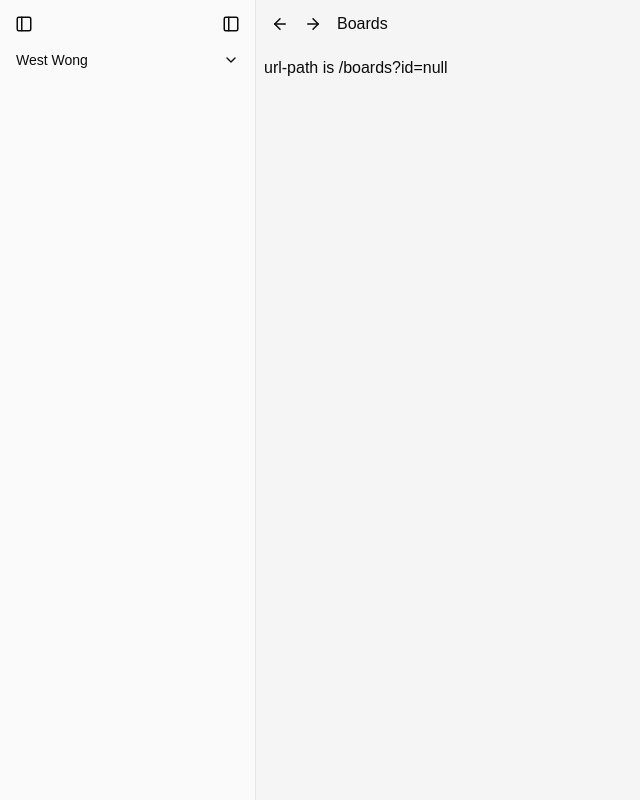
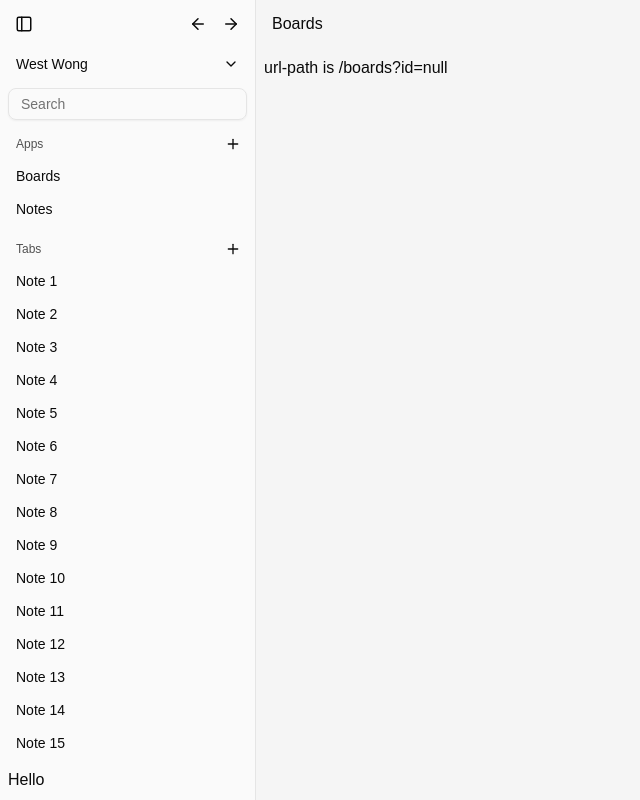
Before and after one commit to makeonteam/template-next-cross, a Next.js app: page /boards in a window 1280 px wide. Shown: the whole page, without its empty margins (0-640 px from the left). Built offline with nearby package versions, Linux system fonts and the light colour scheme.

Commit message:
merge condition; add BackwardAndForward to sidebar; add some menus

```diff
--- a/src/app/(main)/layout.tsx
+++ b/src/app/(main)/layout.tsx
@@ -1,5 +1,5 @@
 import { SidebarProvider } from "@components/shadcn/ui/sidebar";
-import { AppSidebar } from "@components/common/AppSidebar";
+import AppSidebar from "@components/common/AppSidebar";
 
 export default function MainLayout({
   children,
--- a/src/shared/components/common/AppSidebar.tsx
+++ b/src/shared/components/common/AppSidebar.tsx
@@ -1,5 +1,5 @@
 "use client";
-import { ChevronDownIcon } from "lucide-react";
+import { ChevronDownIcon, PlusIcon } from "lucide-react";
 import {
   Sidebar,
   SidebarHeader,
@@ -8,6 +8,9 @@ import {
   SidebarMenuButton,
   SidebarContent,
   SidebarGroup,
+  SidebarGroupLabel,
+  SidebarGroupAction,
+  SidebarGroupContent,
   SidebarFooter,
 } from "@components/shadcn/ui/sidebar";
 
@@ -19,18 +22,25 @@ import {
 } from "@components/shadcn/ui/dropdown-menu";
 
 import SidebarToggler from "@components/common/SidebarToggler";
+import { BackwardAndForward } from "@components/common/AppTopbar";
+import { Input } from "../shadcn/ui/input";
 
-export function AppSidebar({
-  className,
-}: React.ComponentProps<typeof Sidebar>) {
+import { useRouter } from "next/navigation";
+
+function AppSidebar({ className }: React.ComponentProps<typeof Sidebar>) {
+  const router = useRouter();
+  const tabs = [...Array(40)];
+
   return (
     <Sidebar className={className}>
-      <SidebarHeader>
+      <SidebarHeader className="pb-0">
         <SidebarMenu>
           <SidebarMenuItem className="flex justify-between">
-            <SidebarToggler variant="normal" />
-            <SidebarToggler variant="normal" />
+            <SidebarToggler />
+            <BackwardAndForward />
           </SidebarMenuItem>
+        </SidebarMenu>
+        <SidebarMenu>
           <SidebarMenuItem>
             <DropdownMenu>
               <DropdownMenuTrigger asChild>
@@ -46,12 +56,72 @@ export function AppSidebar({
             </DropdownMenu>
           </SidebarMenuItem>
         </SidebarMenu>
+        <SidebarMenu>
+          <SidebarMenuItem>
+            <Input type="text" placeholder="Search" className="h-8" />
+          </SidebarMenuItem>
+        </SidebarMenu>
+        <SidebarGroup className="p-0">
+          <SidebarGroupLabel>Apps</SidebarGroupLabel>
+          <SidebarGroupAction className="top-1.5 right-1">
+            <PlusIcon /> <span className="sr-only">Add app</span>
+          </SidebarGroupAction>
+          <SidebarGroupContent>
+            <SidebarMenu className="gap-[1px]">
+              <SidebarMenuItem>
+                <SidebarMenuButton
+                  onClick={() => {
+                    router.push("/boards");
+                  }}
+                >
+                  Boards
+                </SidebarMenuButton>
+              </SidebarMenuItem>
+              <SidebarMenuItem>
+                <SidebarMenuButton
+                  onClick={() => {
+                    router.push("/notes");
+                  }}
+                >
+                  Notes
+                </SidebarMenuButton>
+              </SidebarMenuItem>
+            </SidebarMenu>
+          </SidebarGroupContent>
+        </SidebarGroup>
       </SidebarHeader>
-      <SidebarContent>
-        <SidebarGroup />
-        <SidebarGroup />
+      <SidebarContent className="gap-0">
+        <SidebarGroup className="h-full">
+          <SidebarGroupLabel>Tabs</SidebarGroupLabel>
+          <SidebarGroupAction>
+            <PlusIcon /> <span className="sr-only">Add app</span>
+          </SidebarGroupAction>
+          <SidebarGroupContent>
+            <SidebarMenu className="gap-[1px]">
+              {tabs.map((_, index) => {
+                const tab = {
+                  id: index,
+                  name: `Note ${index + 1}`,
+                };
+                return (
+                  <SidebarMenuItem key={tab.id}>
+                    <SidebarMenuButton
+                      onClick={() => {
+                        router.push(`/notes?id=${tab.id + 1}`);
+                      }}
+                    >
+                      {tab.name}
+                    </SidebarMenuButton>
+                  </SidebarMenuItem>
+                );
+              })}
+            </SidebarMenu>
+          </SidebarGroupContent>
+        </SidebarGroup>
       </SidebarContent>
-      <SidebarFooter />
+      <SidebarFooter>Hello</SidebarFooter>
     </Sidebar>
   );
 }
+
+export default AppSidebar;
--- a/src/shared/components/common/AppTopbar.tsx
+++ b/src/shared/components/common/AppTopbar.tsx
@@ -2,6 +2,7 @@ import { ArrowLeftIcon, ArrowRightIcon } from "lucide-react";
 import { useRouter } from "next/navigation";
 
 import { Button } from "@components/shadcn/ui/button";
+import { useSidebar } from "@components/shadcn/ui/sidebar";
 import SidebarToggler from "@components/common/SidebarToggler";
 
 function AppTopbar({ children, ...props }: React.ComponentProps<"div">) {
@@ -9,16 +10,22 @@ function AppTopbar({ children, ...props }: React.ComponentProps<"div">) {
     <div className="flex h-12 w-full items-center select-none" {...props}>
       <div className="flex items-center gap-2 p-2">
         <SidebarToggler variant="smart" />
-        <BackwardAndForward />
+        <BackwardAndForward variant="smart" />
       </div>
       {children}
     </div>
   );
 }
 
-function BackwardAndForward() {
+interface BackwardAndForwardProps {
+  variant?: "normal" | "smart";
+}
+
+function BackwardAndForward({ variant = "normal" }: BackwardAndForwardProps) {
+  const { open } = useSidebar();
   const router = useRouter();
 
+  if (variant === "normal" || (variant === "smart" && !open)) {
     return (
       <div className="flex gap-[1px]">
         <Button variant="ghost" size="icon" onClick={() => router.back()}>
@@ -31,4 +38,7 @@ function BackwardAndForward() {
     );
   }
 
+  return null;
+}
+
 export { AppTopbar, BackwardAndForward };
--- a/src/shared/components/common/SidebarToggler.tsx
+++ b/src/shared/components/common/SidebarToggler.tsx
@@ -3,21 +3,13 @@ import { Button } from "@components/shadcn/ui/button";
 import { useSidebar } from "@components/shadcn/ui/sidebar";
 
 interface ToggleSidebarProps {
-  variant: "normal" | "smart";
+  variant?: "normal" | "smart";
 }
 
-function SidebarToggler({ variant }: ToggleSidebarProps) {
-  const { open, toggleSidebar } = useSidebar();
+function SidebarToggler({ variant = "normal" }: ToggleSidebarProps) {
+  const { open, isMobile, toggleSidebar } = useSidebar();
 
-  if (variant === "normal") {
-    return (
-      <Button variant="ghost" size="icon" onClick={() => toggleSidebar()}>
-        <PanelLeftIcon className="size-4.5" />
-      </Button>
-    );
-  }
-
-  if (variant === "smart" && !open) {
+  if (variant === "normal" || (variant === "smart" && !open) || isMobile) {
     return (
       <Button variant="ghost" size="icon" onClick={() => toggleSidebar()}>
         <PanelLeftIcon className="size-4.5" />
```
Lines whose indentation alone changed are shown as unchanged.
